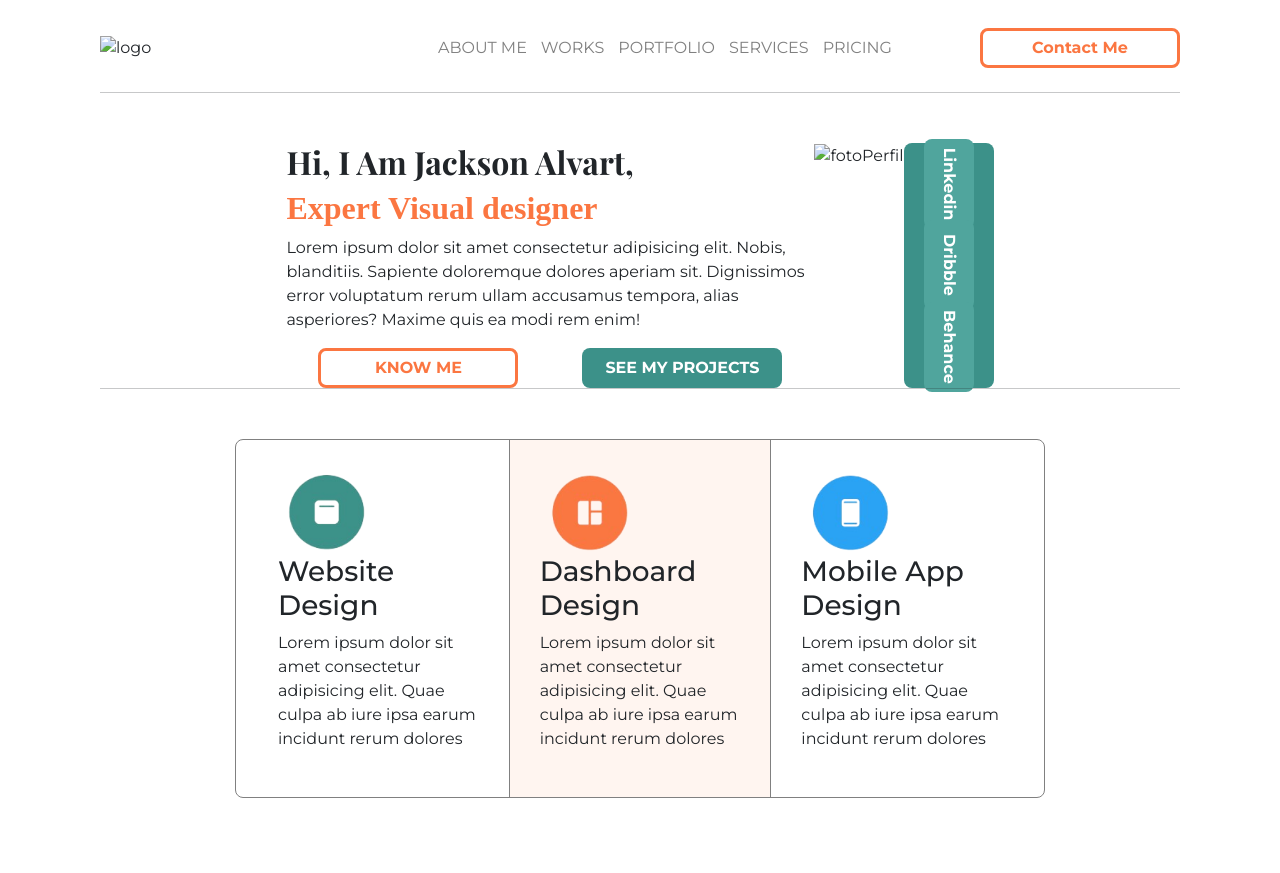
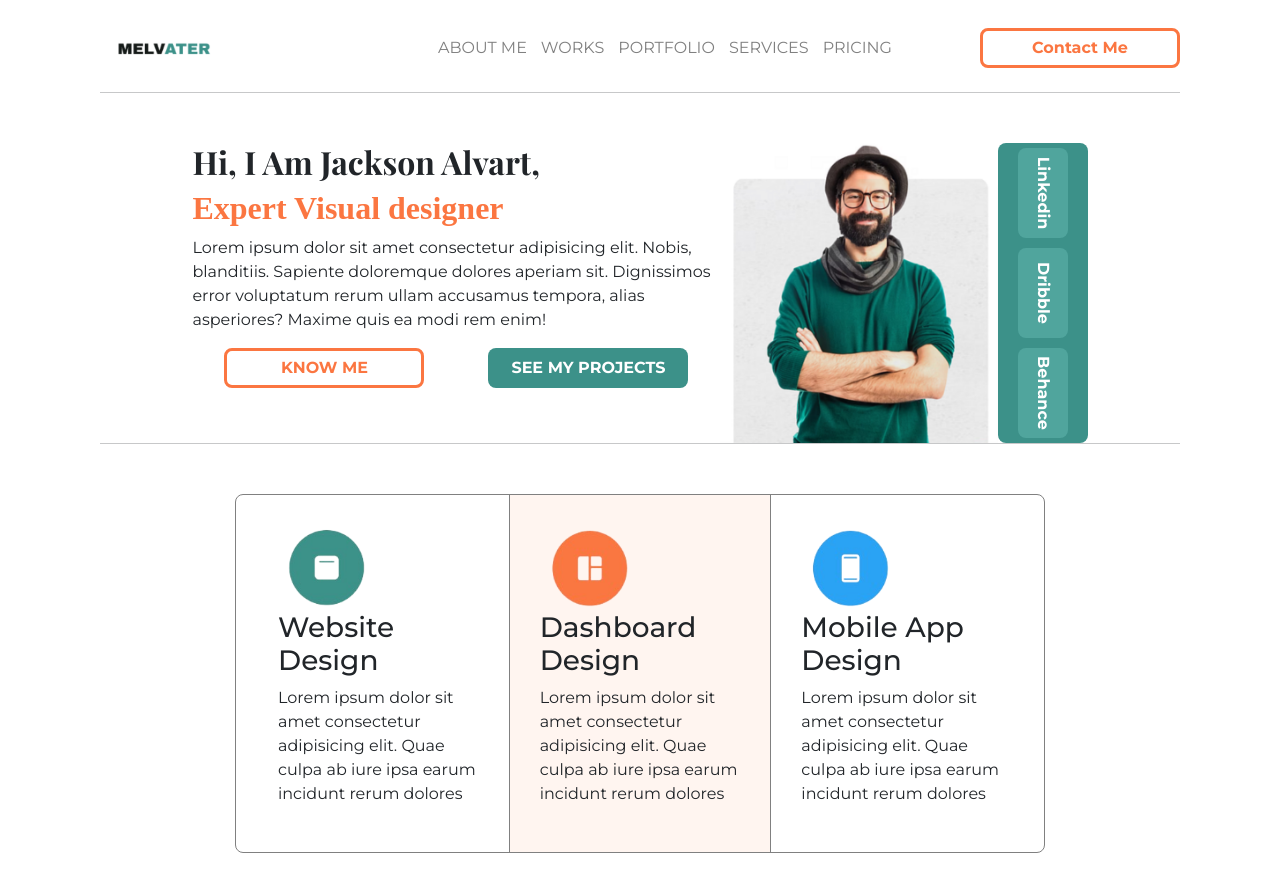
Before and after one commit to maxikeko/tp_fullstack, a plain HTML site: page index.html in a window 1280 px wide. Before the commit the page ends 818 px from the top, so only its background shows below. Drawn offline with nearby package versions, Linux system fonts and the light colour scheme; the site is published under a folder, as on GitHub Pages, so addresses that start at the root find nothing; a web font is replaced by a local one.

Commit message:
cambiando rutas de imagenes para githubpages las reconozca

```diff
--- a/index.html
+++ b/index.html
@@ -12,7 +12,7 @@
 
     <nav class="navbar navbar-expand-lg  d-flex flex-row flex-nowrap flex-sm-column flex-md-column flex-lg-row justify-content-lg-between container nav_menu">
         <div class="logo">
-            <img class="w-50" src="/imgs/logo.png" alt="logo">
+            <img class="w-50" src="./imgs/logo.png" alt="logo">
 
         </div>
 
@@ -50,7 +50,7 @@
 
                     </div>
 
-                    <div><img class="foto_perfil" src="/imgs/foto_perfil.png" alt="fotoPerfil"></div>
+                    <div><img class="foto_perfil" src="./imgs/foto_perfil.png" alt="fotoPerfil"></div>
                     <div class="botones_verticales d-flex flex-row flex-sm-row flex-md-column flex-lg-column">
                         <a href="https://www.linkedin.com/in/bertoli-jonathan-maximiliano/" style="list-style-type: none; text-decoration: none;" target="_blank">
                             <button class="botones_v">Linkedin</button>
```
